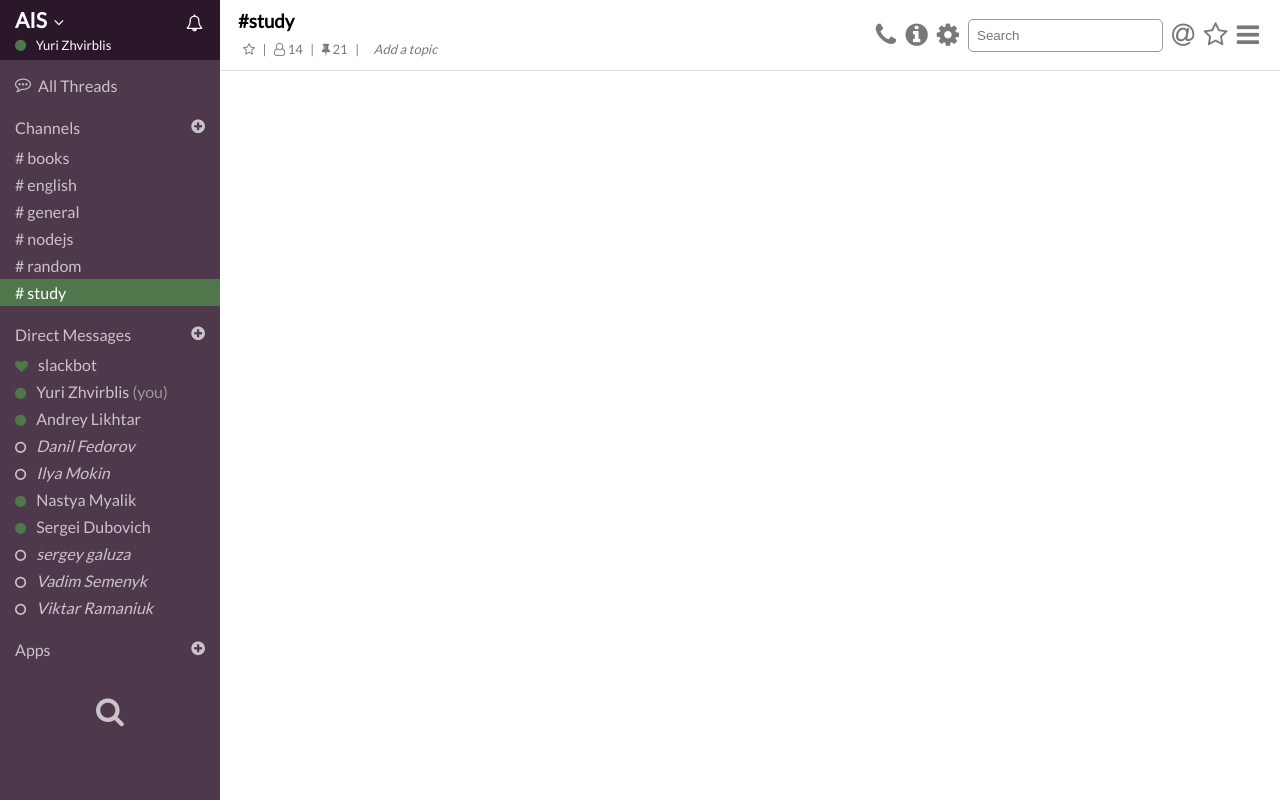
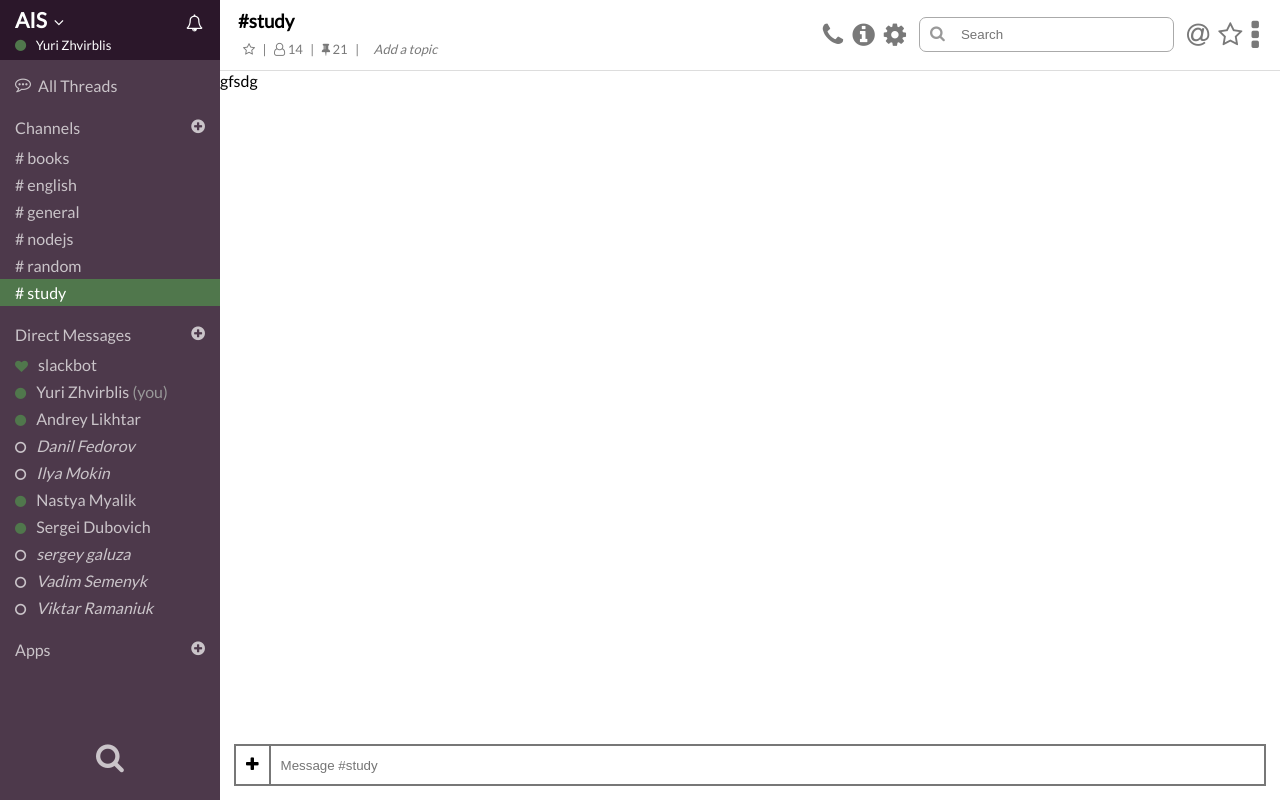
Before and after one commit to zhvirblis/Html-Css, a plain HTML site: page index.html in a window 1280 px wide. Drawn offline with Linux system fonts and the light colour scheme.

Commit message:
message box, top menu, search box

```diff
--- a/index.html
+++ b/index.html
@@ -11,6 +11,8 @@
 <body>
     <div class="flex container">
         <div class="left-panel flex-column">
+            <div class="wrapper">
+
                 <div class="left-panel-header">
                     <h2 class="name-of-workspace"> AIS </h2>
                     <i class="options fa fa-angle-down" aria-hidden="true"></i>
@@ -19,6 +21,7 @@
                         <i class="green dot fa fa-circle" aria-hidden="true"></i> Yuri Zhvirblis
                     </div>
                 </div>
+
                     <div class="lp-wrapper">
                         <div class="threads choose">
                             <i class="threads-icon fa fa-commenting-o" aria-hidden="true">
@@ -91,11 +94,13 @@
                         </div>
                     </div>
 
+
+            </div>
             <div class="quik-switcher">
                 <i class="fa fa-search" aria-hidden="true"></i>
             </div>
         </div>
-        <div class="message-panel">
+        <div class="message-panel flex-message">
             <div class="top-menu">
                 <div class="left-block">
                     <h3 class="name-conv">
@@ -131,7 +136,11 @@
                             <i class="fa fa-cog" aria-hidden="true"></i>
                         </p>
                     </div>
+                    <div class="search-wrapper">
+                        <i class="search-icon fa fa-search" aria-hidden="true"></i>
                         <input class="search" placeholder="Search" />
+                    </div>
+
                     <div class="menu-icons">
                             <p class="menu-icon at">
                                 <i class="fa fa-at" aria-hidden="true"></i>
@@ -140,9 +149,19 @@
                                 <i class="fa fa-star-o" aria-hidden="true"></i>
                             </p>
                             <p class="menu-icon">
-                                <i class="fa fa-bars" aria-hidden="true"></i>
+                                <i class="fa fa-ellipsis-v fa-lg blue" aria-hidden="true"></i>
                             </p>
                         </div>
+                </div>
+            </div>
+
+            <div class="messages-block">
+                gfsdg
+            </div>
+            <div class="message-box">
+                <i class="plus-icon fa fa-plus" aria-hidden="true"></i>
+                <div class="message-wrapper">
+                        <input class="message-box-input" placeholder="Message #study" />
                 </div>
             </div>
         </div>
--- a/styles/main.css
+++ b/styles/main.css
@@ -109,9 +109,9 @@ body{
 }
 .quik-switcher{
     font-size: 30px;
+    text-align: center;
     cursor: pointer;
-    align-self: center;
-    padding: 14px;
+    margin: 26px;
 }
 .quik-switcher:hover{
     color: #ffffff;
@@ -121,7 +121,9 @@ body{
     overflow-y: auto;
 }
 .wrapper{
-    max-height: 100%;
+    display: flex;
+    flex-grow: 1;
+    flex-direction: column;
 }
 /* Message panel */
 .top-menu{
@@ -181,10 +183,15 @@ body{
 }
 input.search{
     padding: 8px;
-    border-radius: 5px;
-    border: 1px solid #999;
-    margin: 9px 6px;
+    border: none;
+    margin: 1px 8px;
     float: left;
+    width: 196px;
+    transition: 0.2s;
+}
+input.search:focus {
+    width: 276px;
+    outline: none;
 }
 .menu-icons {
     float: left;
@@ -195,3 +202,44 @@ input.search{
 .menu-icon.star:hover{
     color: #FFB938;
 }
+.search-icon{
+    float: left;
+    margin: 7px 0px 0px 10px;
+    color: #999;
+}
+.search-wrapper{
+    margin: 7px 10px 0px 10px;
+    float: left;
+    border: 1px solid #AAA;
+    border-radius: 7px;
+}
+.flex-message{
+    display: flex;
+    flex-direction: column;
+}
+.messages-block{
+    display: flex;
+    flex-grow: 1;
+    overflow-y: scroll;
+}
+.message-box{
+    display: flex;
+    height: 70px;
+    background: #ffffff;
+}
+.message-wrapper {
+    display: flex;
+    flex-grow: 1;
+    border: 2px solid #777;
+    margin: 14px 14px 14px -2px;
+}
+input.message-box-input {
+    flex-grow: 1;
+    border: none;
+    padding: 10px;
+}
+i.plus-icon {
+    border: 2px solid #777;
+    margin: 14px 0px 14px 14px;
+    padding: 10px;
+}
```
Lines whose indentation alone changed are shown as unchanged.
